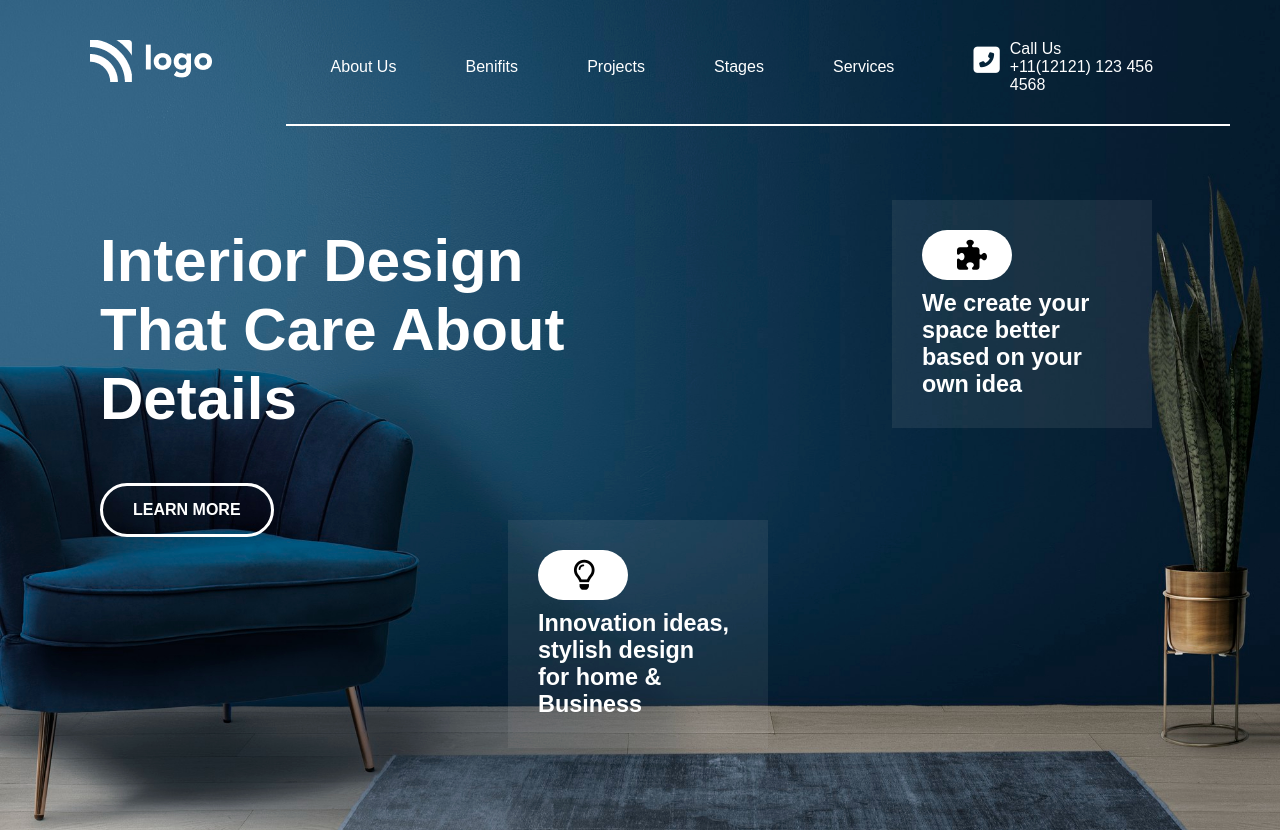
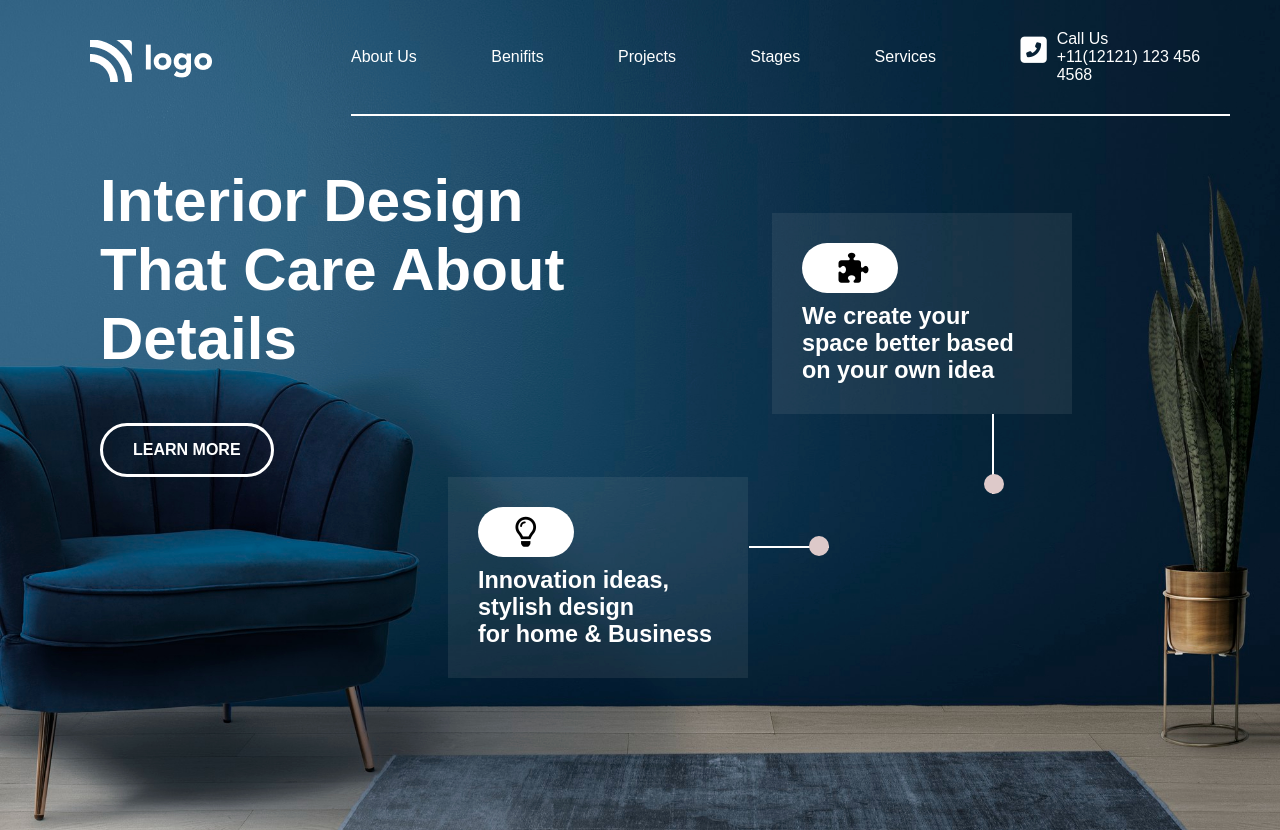
Before and after one commit to rsyeul/HTML-CSS-Project-10, a plain HTML site: page index.html in a window 1280 px wide. Drawn offline with Linux system fonts and the light colour scheme.

Commit message:
initial commit

```diff
--- a/css/style.css
+++ b/css/style.css
@@ -2,6 +2,7 @@
     margin: 0;
     padding: 0;
     font-family: sans-serif;
+    box-sizing: border-box;
 }
 
 body {
@@ -14,21 +15,25 @@ body {
 
 header {
     margin: 30px 50px;
+    display: flex;
+    justify-content: space-between;
 }
 
 .logo {
     background-color: transparent;
     padding: 10px 40px;
-    float: left;
+    /* float: left; */
 }
 
 .nav-list {
-    margin-left: 20%;
+    flex-grow: 0.8;
+    /* margin-left: 25%; */
     list-style-type: none;
     display: flex;
-    justify-content: space-around;
+    justify-content: space-between;
     align-items: center;
-    padding: 10px;
+    /* padding: 10px; */
+    float: right;
     padding-bottom: 30px;
     border-bottom: 2px solid;
     color: #fff;
@@ -50,14 +55,25 @@ i {
 }
 
 .mid-section {
-    margin: 100px;
+    height: fit-content;
+    margin: 50px 100px;
+    /* width: 100%; */
+    display: flex;
+    /* flex-direction: column; */
+    position: relative;
+    justify-content: space-between;
+}
+
+.left-section,
+.right-section {
+    width: 50%;
 }
 
 .heading-text {
     color: #fff;
     font-size: 60px;
     font-weight: 900;
-    width: 50%;
+    /* width: 50%; */
 }
 
 .learn-more-btn {
@@ -79,7 +95,7 @@ i {
 }
 
 .features {
-    width: 200px;
+    width: 300px;
     background-color: rgba(188, 188, 188, 0.1);
     padding: 30px;
     font-size: 20px;
@@ -108,15 +124,59 @@ i {
 }
 
 .card-1 {
-    /* float: right; */
     position: absolute;
-    top: 25%;
+    top: 15%;
     right: 10%;
 }
 
+.card-line-1,
+.card-line-2 {
+    height: 80px;
+    width: 2px;
+    background-color: #FFFFFF;
+    display: inline-block;
+    left: 220px;
+    position: absolute;
+}
+
+.card-line-2 {
+    left: 340px;
+    transform: rotate(-90deg);
+}
+
+.span-circle {
+    position: absolute;
+    bottom: 0px;
+    right: -10px;
+    width: 20px;
+    height: 20px;
+    border-radius: 50%;
+    background-color: rgb(221, 201, 201);
+}
+
 .card-2 {
-    /* float: center; */
     position: absolute;
-    top: 65%;
+    top: 100%;
     right: 40%;
 }
+
+@media (max-width:768px) {
+    .nav-list {
+        flex-wrap: wrap;
+    }
+    .heading-text {
+        font-size: 40px;
+    }
+    .left-section {
+        width: 100%;
+    }
+    .right-section {
+        display: flex;
+        flex-direction: column;
+    }
+    .mid-section {
+        margin: 20px;
+        margin-top: 10px;
+        flex-direction: column;
+    }
+}
--- a/index.html
+++ b/index.html
@@ -14,7 +14,6 @@
 <body>
 
     <header>
-
         <div class="logo">
             <img src="./images/Logo.png" alt="Logo" srcset="">
         </div>
@@ -29,25 +28,38 @@
     </header>
 
     <div class="mid-section">
+        <div class="left-section">
             <h1 class="heading-text">Interior Design That Care About Details</h1>
             <button class="learn-more-btn">LEARN MORE</button>
-
-        <div class="features card-1">
-            <div class="icon-div">
-                <i class="fa-solid fa-puzzle-piece"></i>
+        </div>
+        <div class="right-section">
+            <div>
+                <div class="card-1">
+                    <div class="features">
+                        <div class=" icon-div ">
+                            <i class="fa-solid fa-puzzle-piece "></i>
                         </div>
                         <!-- <br> -->
                         <div>
                             <h3>We create your space better based on your own idea</h3>
                         </div>
                     </div>
-        <div class="features card-2">
-            <div class="icon-div">
-                <i class="fa-regular fa-lightbulb"></i>
+
+                    <div class="card-line-1"><span class="span-circle "></span></div>
                 </div>
-            <!-- <br> -->
+
+            </div>
+            <div class=" card-2 ">
+                <div class="features">
+                    <div class="icon-div ">
+                        <i class="fa-regular fa-lightbulb "></i>
+                    </div>
+
                     <div>
                         <h3>Innovation ideas, stylish design <br> for home & Business</h3>
+                    </div>
+                    <div class="card-line-2 "><span class="span-circle "></span></div>
+                </div>
             </div>
         </div>
     </div>
```
Also changed, not shown: 10.png (deleted), desktop-ss.jpeg (added), 1 other file. Lines whose indentation alone changed are shown as unchanged.
